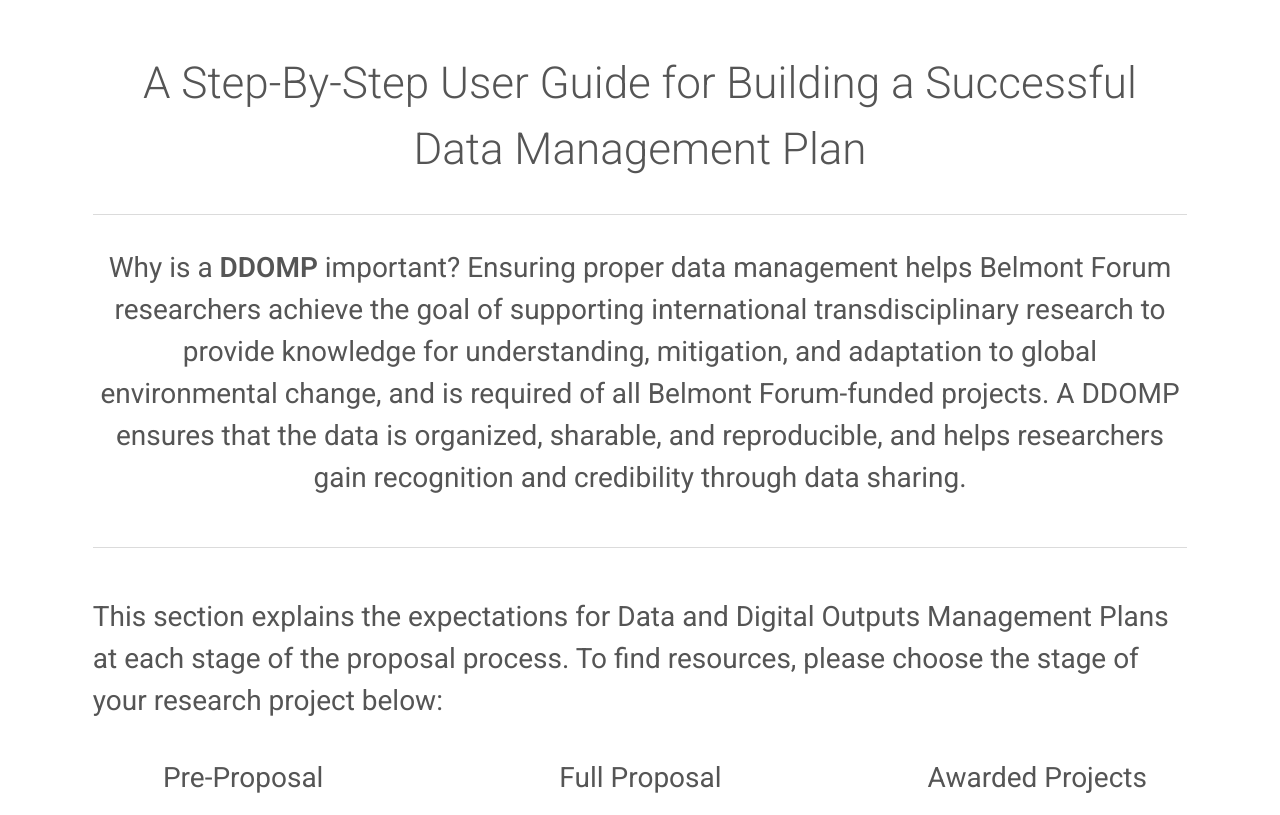
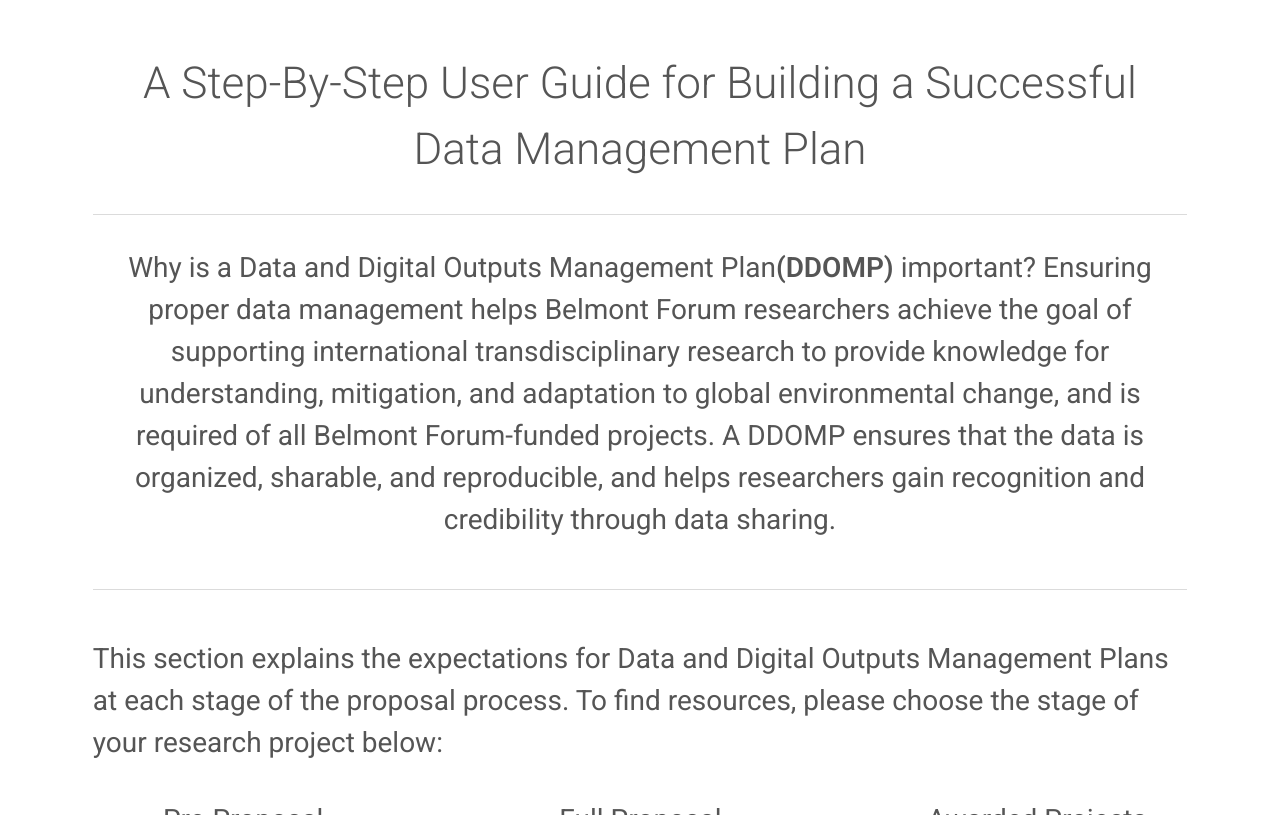
Before and after one commit to bfe-inf/toolkit, a Jekyll site: the page built from ddomp.html, in a window 1280 px wide and 900 px high, scrolled down 333 px, cut to the strip 9-824 px from the top of the window. Built offline with Jekyll 4.4.1, drawn with Linux system fonts in a browser that asks for light colours.

Commit message:
Update ddomp.html

```diff
--- a/ddomp.html
+++ b/ddomp.html
@@ -50,7 +50,7 @@
 					<header class="align-center">
 						<h2>A Step-By-Step User Guide for Building a Successful Data Management Plan </h2>
 						<hr>
-						<h3> Why is a <strong><a href="http://bfe-inf.org/sites/default/files/doc-repository/CRA_Data_Digital_Outputs_Management_Annex_20180501.pdf" target="_blank">DDOMP</strong></a> important? Ensuring proper data management helps Belmont Forum researchers achieve the goal of supporting international transdisciplinary research to provide knowledge for understanding, mitigation, and adaptation to global environmental change, and is required of all Belmont Forum-funded projects. A DDOMP ensures that the data is organized, sharable, and reproducible, and helps researchers gain recognition and credibility through data sharing.  </h3>
+						<h3> Why is a Data and Digital Outputs Management Plan<strong><a href="http://bfe-inf.org/sites/default/files/doc-repository/CRA_Data_Digital_Outputs_Management_Annex_20180501.pdf" target="_blank">(DDOMP)</strong></a> important? Ensuring proper data management helps Belmont Forum researchers achieve the goal of supporting international transdisciplinary research to provide knowledge for understanding, mitigation, and adaptation to global environmental change, and is required of all Belmont Forum-funded projects. A DDOMP ensures that the data is organized, sharable, and reproducible, and helps researchers gain recognition and credibility through data sharing.  </h3>
 					</header>
 
 				<hr class="major" />
```
